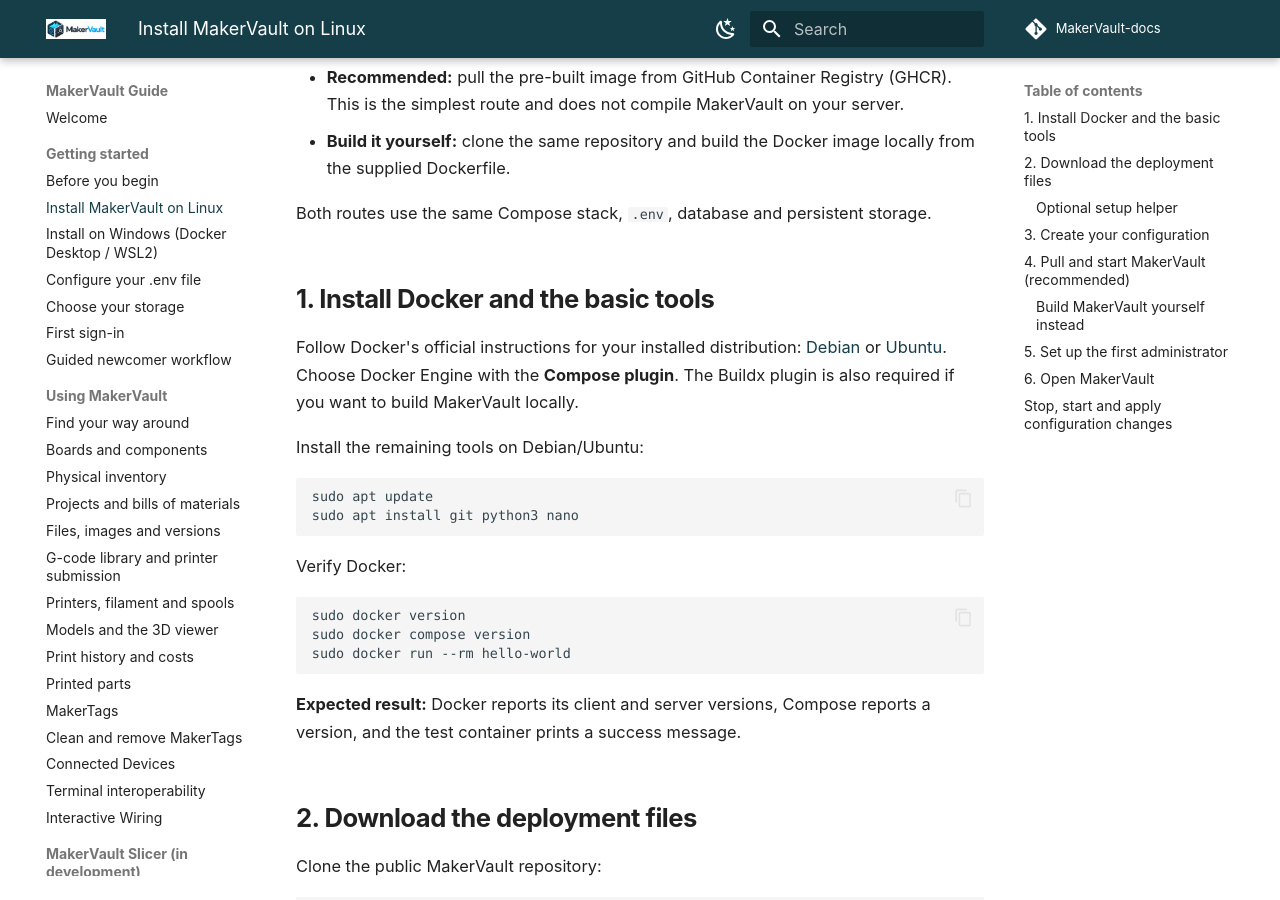
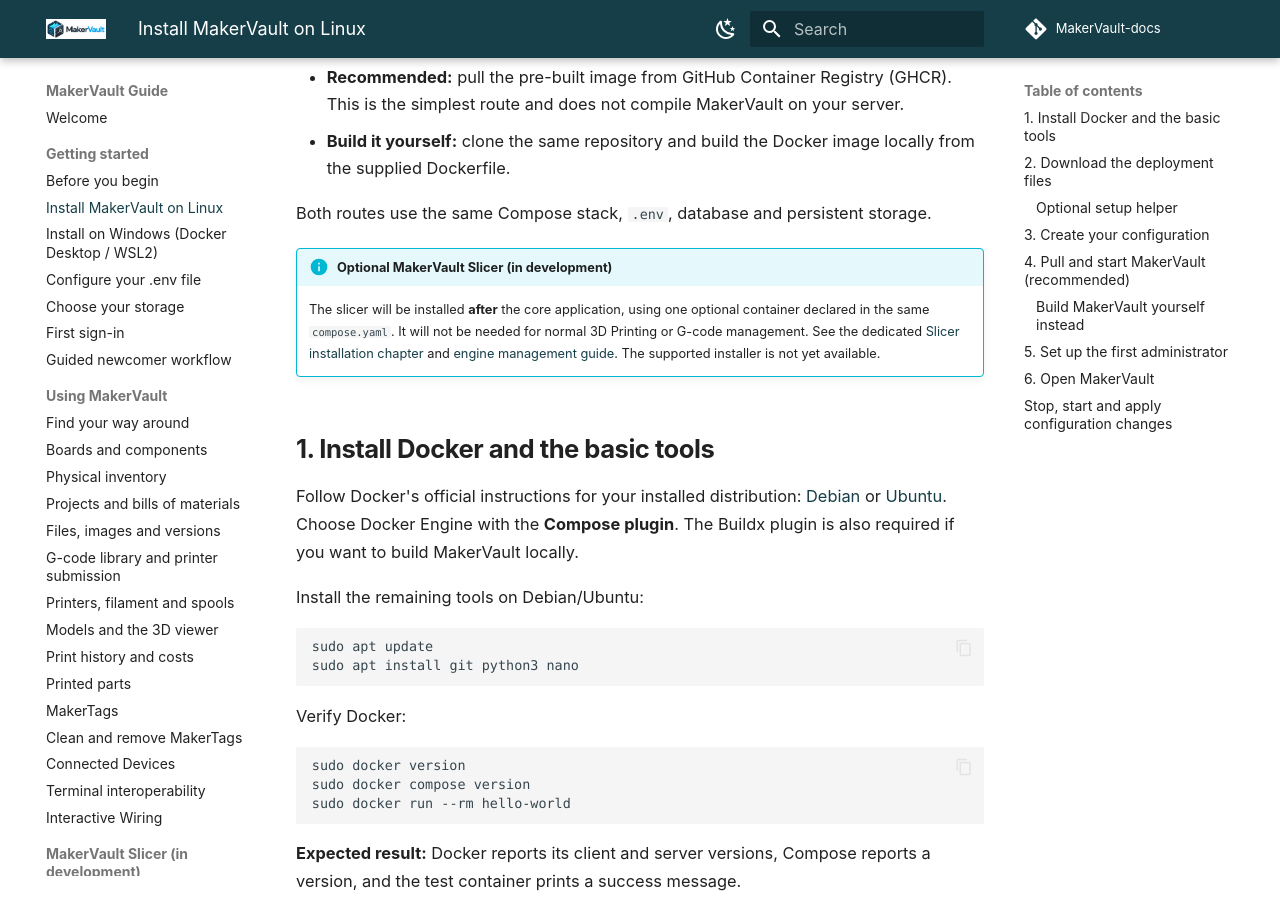
Before and after one commit to gavrd7/MakerVault-docs, an MkDocs documentation site: the page built from docs/guide/getting-started/install.md, in a window 1280 px wide and 900 px high, scrolled down 361 px. Built offline with MkDocs 1.6.1 and Material for MkDocs 9.7.7, drawn with Linux system fonts in a browser that asks for light colours; comment, search, counter and statistics services are not loaded.

Commit message:
Integrate slicer guide into existing documentation navigation

```diff
--- a/docs/guide/getting-started/install.md
+++ b/docs/guide/getting-started/install.md
@@ -12,6 +12,9 @@
 - **Build it yourself:** clone the same repository and build the Docker image locally from the supplied Dockerfile.
 
 Both routes use the same Compose stack, `.env`, database and persistent storage.
+
+!!! info "Optional MakerVault Slicer (in development)"
+    The slicer will be installed **after** the core application, using one optional container declared in the same `compose.yaml`. It will not be needed for normal 3D Printing or G-code management. See the dedicated [Slicer installation chapter](../slicer/installation.md) and [engine management guide](../slicer/engines.md). The supported installer is not yet available.
 
 ## 1. Install Docker and the basic tools
 
```
